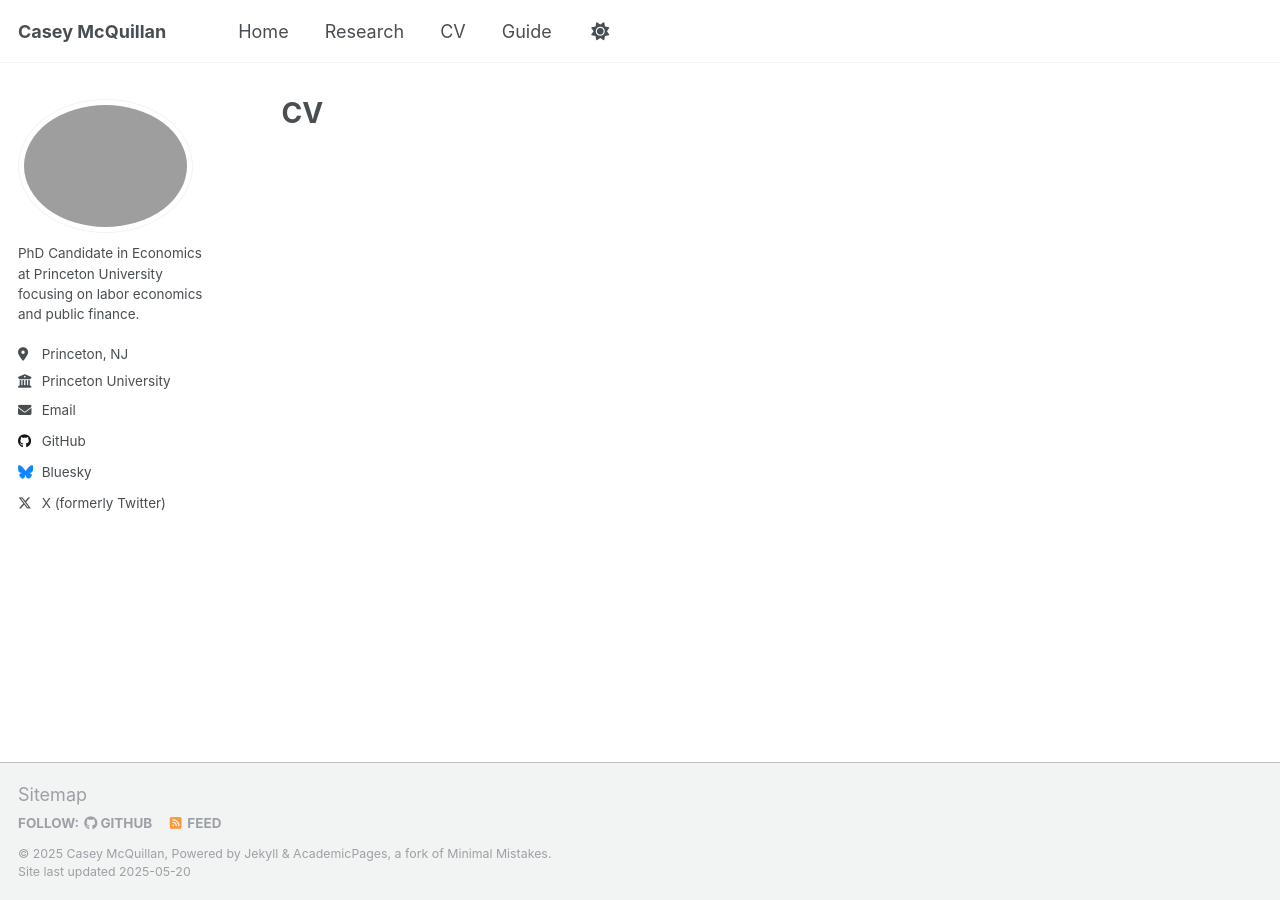
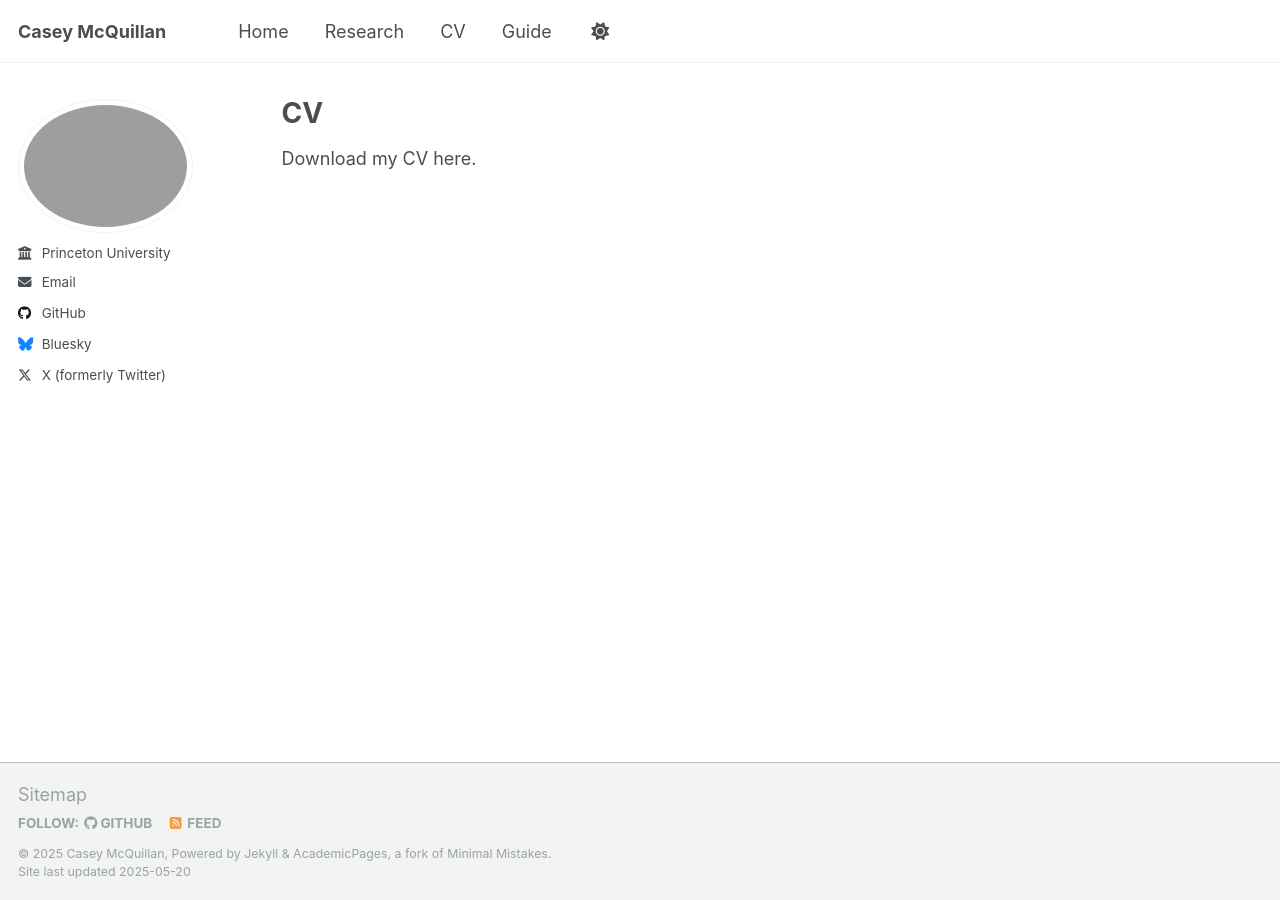
Before and after one commit to casey-mcquillan/casey-mcquillan.github.io, a Jekyll site: the page built from _pages/cv.md, in a window 1280 px wide. Built offline with Jekyll 4.4.1, drawn with Linux system fonts in a browser that asks for light colours.

Commit message:
Restructuring

```diff
--- a/_config.yml
+++ b/_config.yml
@@ -25,8 +25,8 @@ author:
   avatar           : "headshot.jpg"
   name             : # "Casey McQuillan"
   pronouns         : # example: "she/her"
-  bio              : "PhD Candidate in Economics at Princeton University focusing on labor economics and public finance."
-  location         : "Princeton, NJ"
+  bio              : #"PhD Candidate in Economics at Princeton University focusing on labor economics and public finance."
+  location         : #"Princeton, NJ"
   employer         : "Princeton University"
   uri              : # URL
   email            : "caseycm@princeton.edu"
--- a/_pages/cv.md
+++ b/_pages/cv.md
@@ -4,5 +4,7 @@ title: "CV"
 permalink: /cv/
 author_profile: true
 redirect_tp:
-  - /files/cv.pdf
+  - /files/CV_McQuillan.pdf
 ---
+
+Download my CV here.
```
Also changed, not shown: _pages/cv-json.md (deleted, +0 -35 lines), _pages/research.md (+5 -2 lines), 1 other file.
